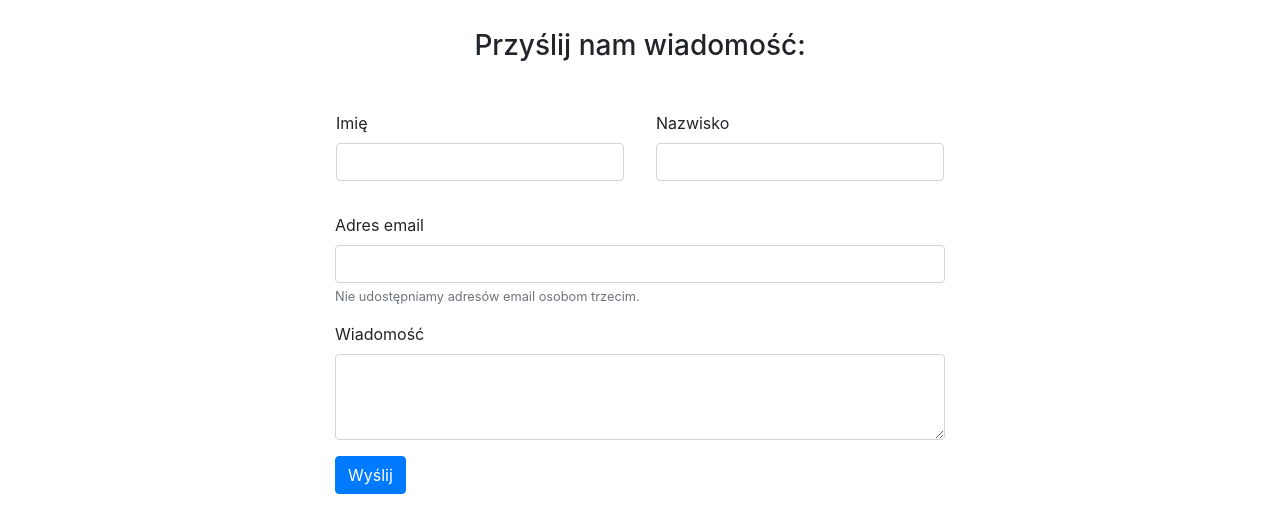
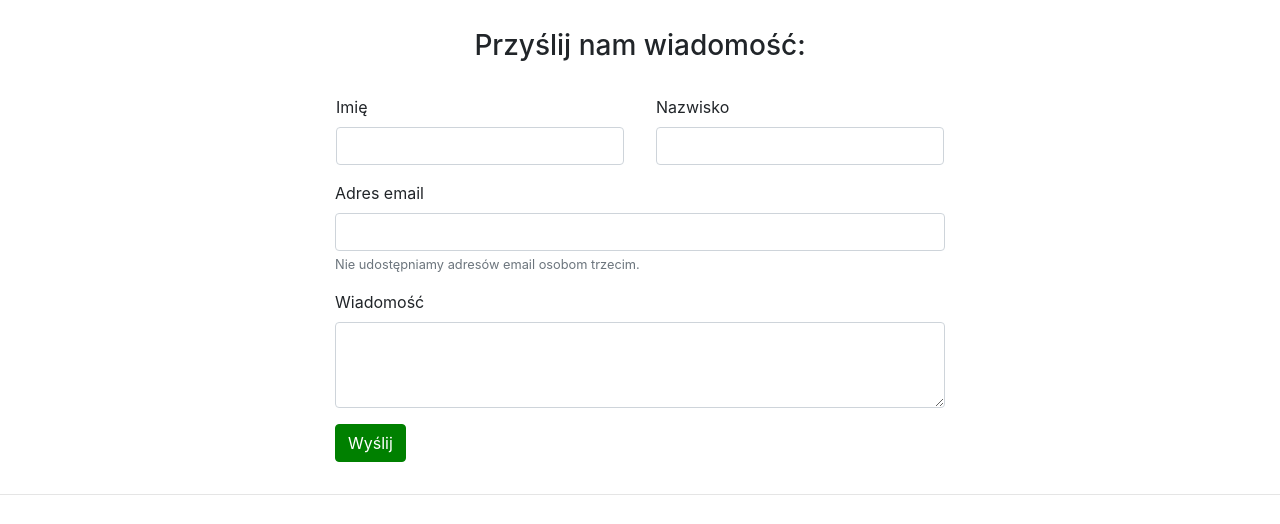
Before and after one commit to joannajanowiak/A8_Team3, a plain HTML site: page index.html in a window 1280 px wide. Shown: the part 2027-2551 px from the top of the page. Drawn offline with Linux system fonts and the light colour scheme.

Commit message:
Contact form v2

```diff
--- a/style.css
+++ b/style.css
@@ -70,22 +70,28 @@ form h3 {
     margin: 2rem 0;
   }
 
+form .col-md {
+  padding-top: 0;
+  padding-bottom: 0;
+}
+
+form .btn-primary {
+  background-color: green;
+  border-color: green;
+}
+
+form .btn-primary:hover {
+  background-color: lightgreen;
+  border-color: lightgreen;
+  color: darkgreen;
+}
+
 /* Own @media queries rules */
 @media all and (max-width:992px) {
   .client{
     width:50%
   }
 }
-
-/* @media queries rules for contact form */
-
-@media all and (max-width: 768px) {
-  form .col-md {
-    padding-top: 0;
-    padding-bottom: 0;
-  }
-}
-
 
   /*============= SECTION =============*/
 
```
